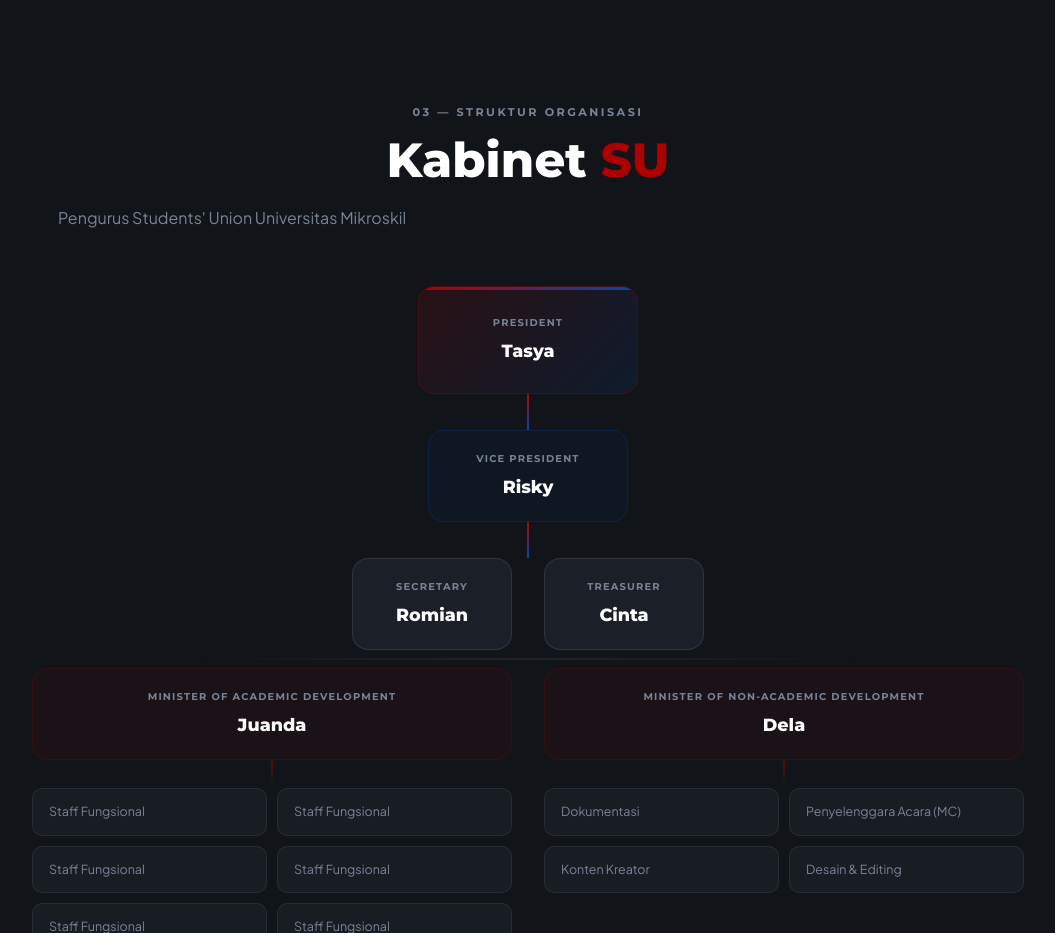
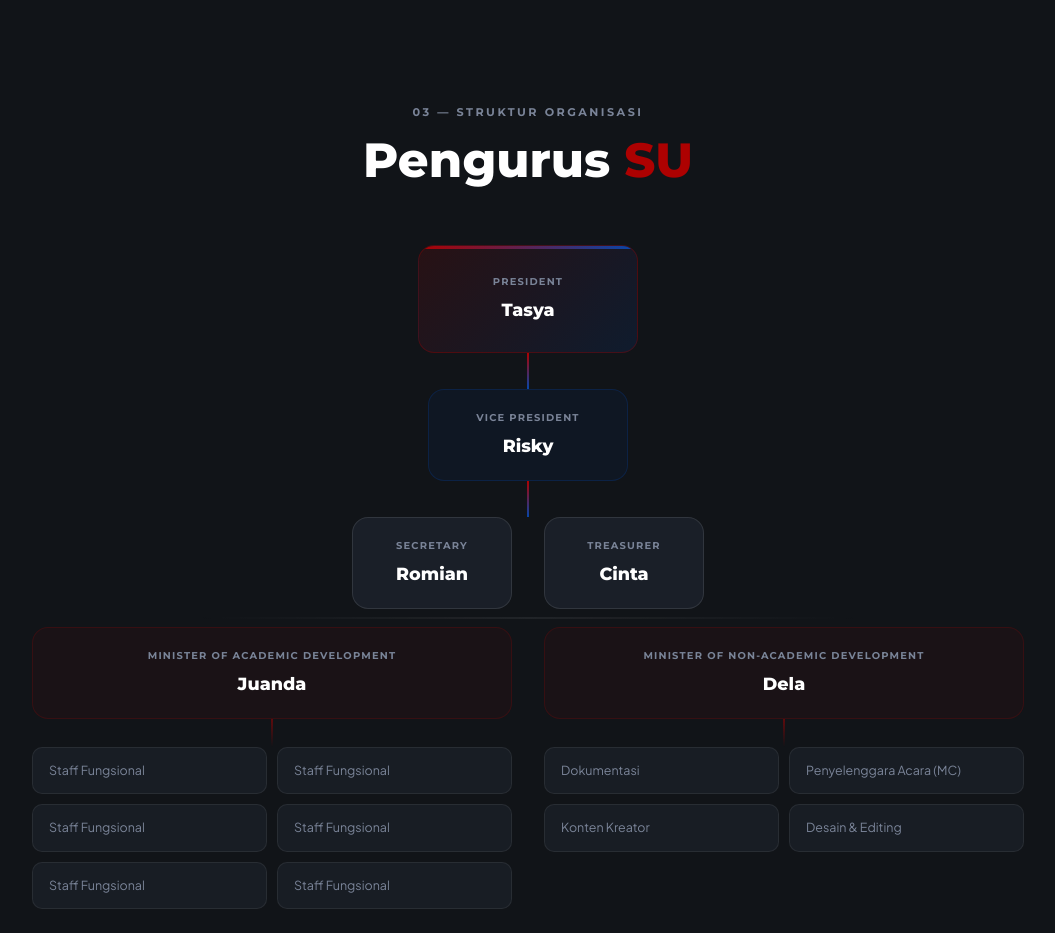
Before and after one commit to aadnauj/Students.Union, a plain HTML site: page index.html in a window 1280 px wide. Shown: the part 2500-3433 px from the top of the page, without its empty margins (112-1167 px from the left). Drawn offline with Linux system fonts and the light colour scheme.

Commit message:
fix structure

```diff
--- a/index.html
+++ b/index.html
@@ -182,8 +182,7 @@
   <div class="container">
     <div class="section-header reveal">
       <div class="section-label">03 — Struktur Organisasi</div>
-      <h2 class="section-title">Kabinet <span class="accent-red">SU</span></h2>
-      <p class="section-sub">Pengurus Students' Union Universitas Mikroskil</p>
+      <h2 class="section-title">Pengurus <span class="accent-red">SU</span></h2>
     </div>
 
     <!-- Tier 1 -->
```
